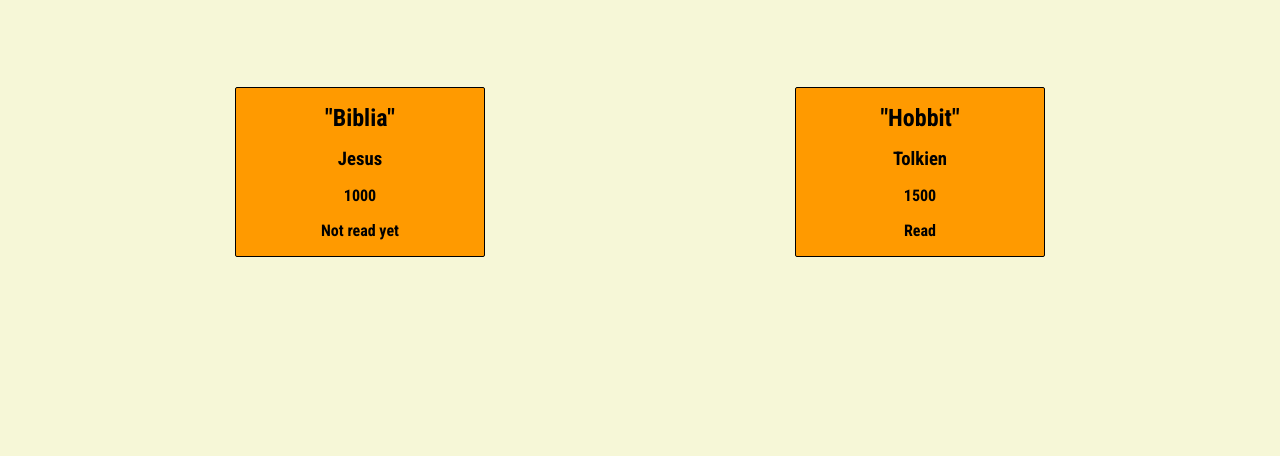
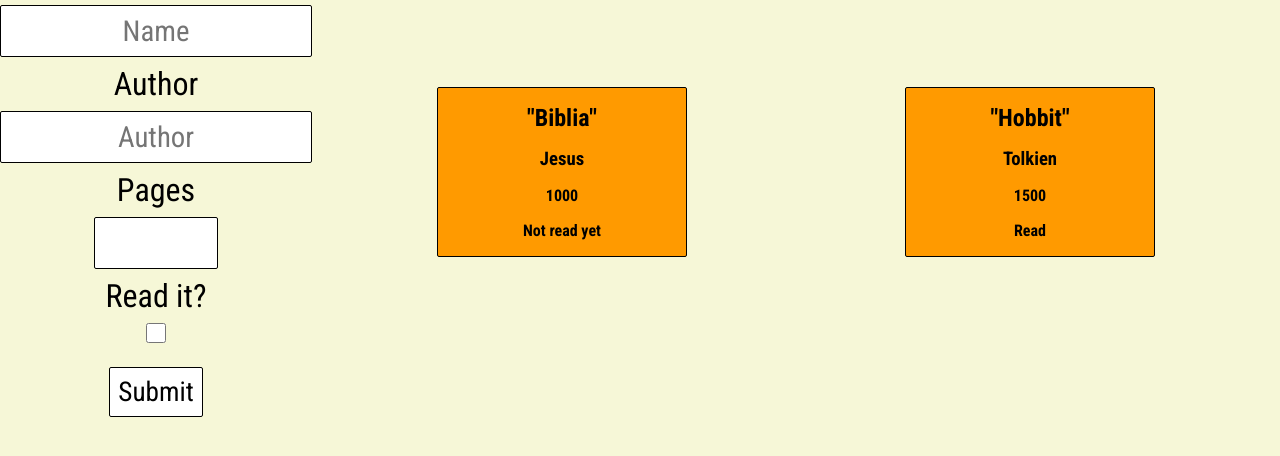
Before and after one commit to davidhuertado/library, a plain HTML site: page index.html in a window 1280 px wide. Both pictures are taken after a click on the button "New Book". Shown: the part 404-860 px from the top of the page. Drawn offline with Linux system fonts and the light colour scheme.

Commit message:
Added new book button  event listener

```diff
--- a/index.html
+++ b/index.html
@@ -18,7 +18,7 @@
       <button type="button" class="new-book btn">New Book</button>
     </header>
     <section class="library-section">
-      <div class="hide">
+      <div class="hide hide-card">
         <h2 class="add-title">Add a new book</h2>
         <form action="" id="form">
           <label for="name" class="form-labels">Name of the book</label>
--- a/script.js
+++ b/script.js
@@ -1,6 +1,7 @@
 //Array for storing book
 let myLibrary = [];
-const libraryContainer = document.querySelector('.library-container');
+const newBookBtn = document.querySelector('.new-book');
+const hideCard = document.querySelector('.hide-card');
 
 const Book = class {
   constructor(title, author, pages, read) {
@@ -21,6 +22,9 @@ const Book = class {
 };
 
 const libraryFunctions = {
+  libraryContainer: document.querySelector('.library-container'),
+
+  //FUNCTIONS
   addBookToLibrary: function (...book) {
     myLibrary.push(...book);
   },
@@ -35,7 +39,7 @@ const libraryFunctions = {
       let readItElement = document.createElement('h4');
 
       //Append elements
-      libraryContainer.appendChild(bookDiv);
+      libraryFunctions.libraryContainer.appendChild(bookDiv);
       bookDiv.appendChild(titleElement);
       bookDiv.appendChild(authorElement);
       bookDiv.appendChild(pagesElement);
@@ -58,6 +62,9 @@ const libraryFunctions = {
   },
 };
 
+newBookBtn.addEventListener('click', function () {
+  hideCard.classList.toggle('hide');
+});
 const biblia = new Book('Biblia', 'Jesus', 1000, false);
 const hobbit = new Book('Hobbit', 'Tolkien', 1500, true);
 libraryFunctions.addBookToLibrary(biblia, hobbit);
--- a/style.css
+++ b/style.css
@@ -16,6 +16,10 @@ body {
 }
 
 .hide {
+  display: none;
+}
+
+#hide-card {
   margin: 1rem;
   display: flex;
   display: none;
```
